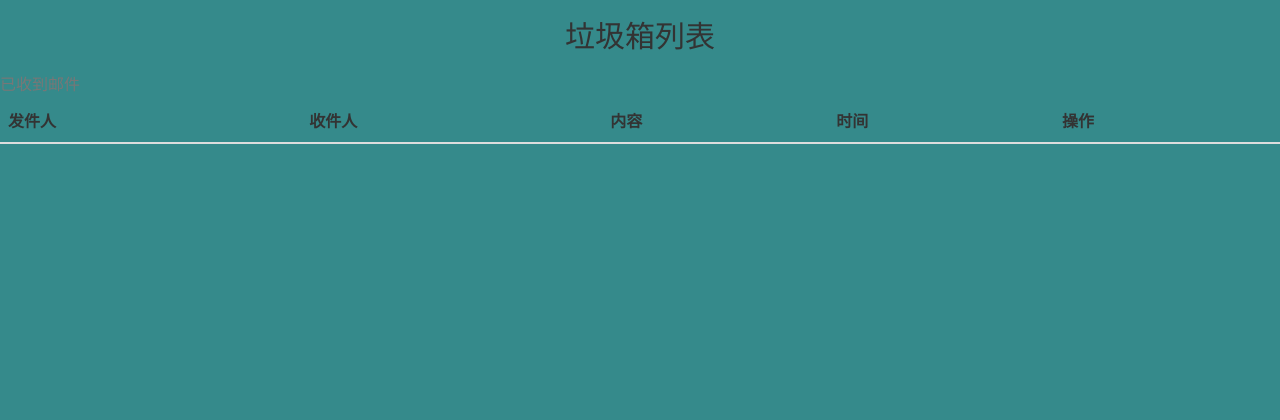
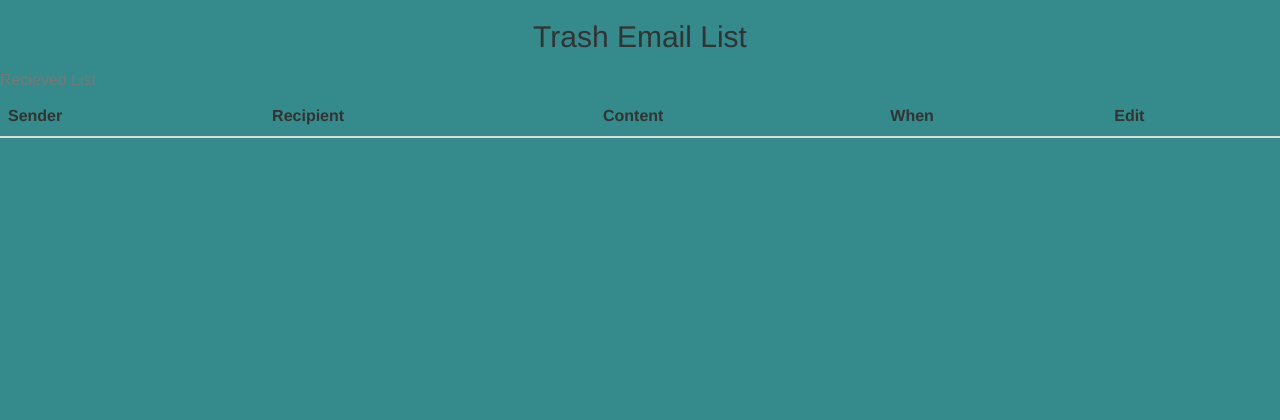
Before and after one commit to nicelyhorse/mqtt-admin-web, a Django app: template aaaa/Big_Data/bigdata/templates/ljEmialList.html in a window 1280 px wide. Shown: the top 420 px of the page. Run offline with Django 3.2, Linux system fonts and the light colour scheme; the template is opened without the code that fills it, so the values that code supplies are empty; some libraries are stand-ins or nearby versions.

Commit message:
Update ljEmialList.html

```diff
--- a/aaaa/Big_Data/bigdata/templates/ljEmialList.html
+++ b/aaaa/Big_Data/bigdata/templates/ljEmialList.html
@@ -33,15 +33,15 @@
 </style>
 <body style="background: #358a8b;">
 <div id="main10" style="width:100%;height:80%; " align="center">
-    <h2>垃圾箱列表</h2>
+    <h2>Trash Email List</h2>
     <table class="table table-striped">
-        <caption>已收到邮件</caption>
+        <caption>Recieved List</caption>
         <thead id="tTitle">
-        <th>发件人</th>
-        <th>收件人</th>
-        <th>内容</th>
-        <th>时间</th>
-        <th>操作</th>
+        <th>Sender</th>
+        <th>Recipient</th>
+        <th>Content</th>
+        <th>When</th>
+        <th>Edit</th>
         </thead>
         <tbody id="tBody">
 
@@ -75,15 +75,15 @@
                     html += "<td>" + result[i][2] + "</td>";
                     html += "<td>" + result[i][3] + "</td>";
                     html += "<td>" + result[i][4] + "</td>";
-                    html += "<td><a href='reWriteEmai/?ids=" + result[i][0] + "'>查看</a>   " +
-                        "<a onclick=\"delEmail('" + result[i][0] + "')\">删除</a></td>";
+                    html += "<td><a href='reWriteEmai/?ids=" + result[i][0] + "'>view</a>   " +
+                        "<a onclick=\"delEmail('" + result[i][0] + "')\">delete</a></td>";
                     html += "</tr >";
                 }
                 $("#tBody").html(html);
 
             },
             error: function (errorMsg) {
-                alert("不好意思，数据请求失败啦!");
+                alert("Sorry, the data request failed!");
             }
         });
     }
@@ -104,7 +104,7 @@
                 sendEmailList()
             },
             error: function (errorMsg) {
-                alert("不好意思，数据请求失败啦!");
+                alert("Sorry, the data request failed!");
             }
         });
     }
```
